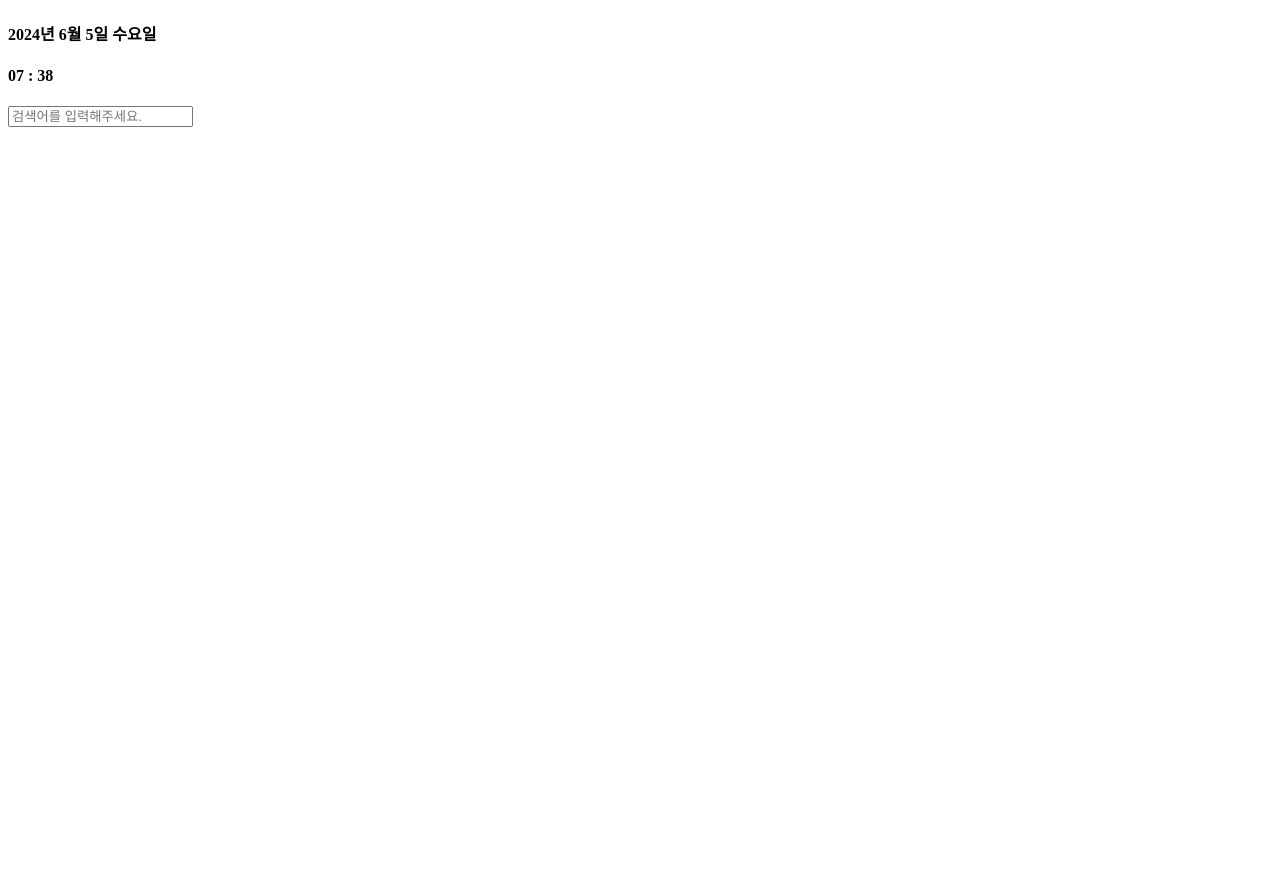
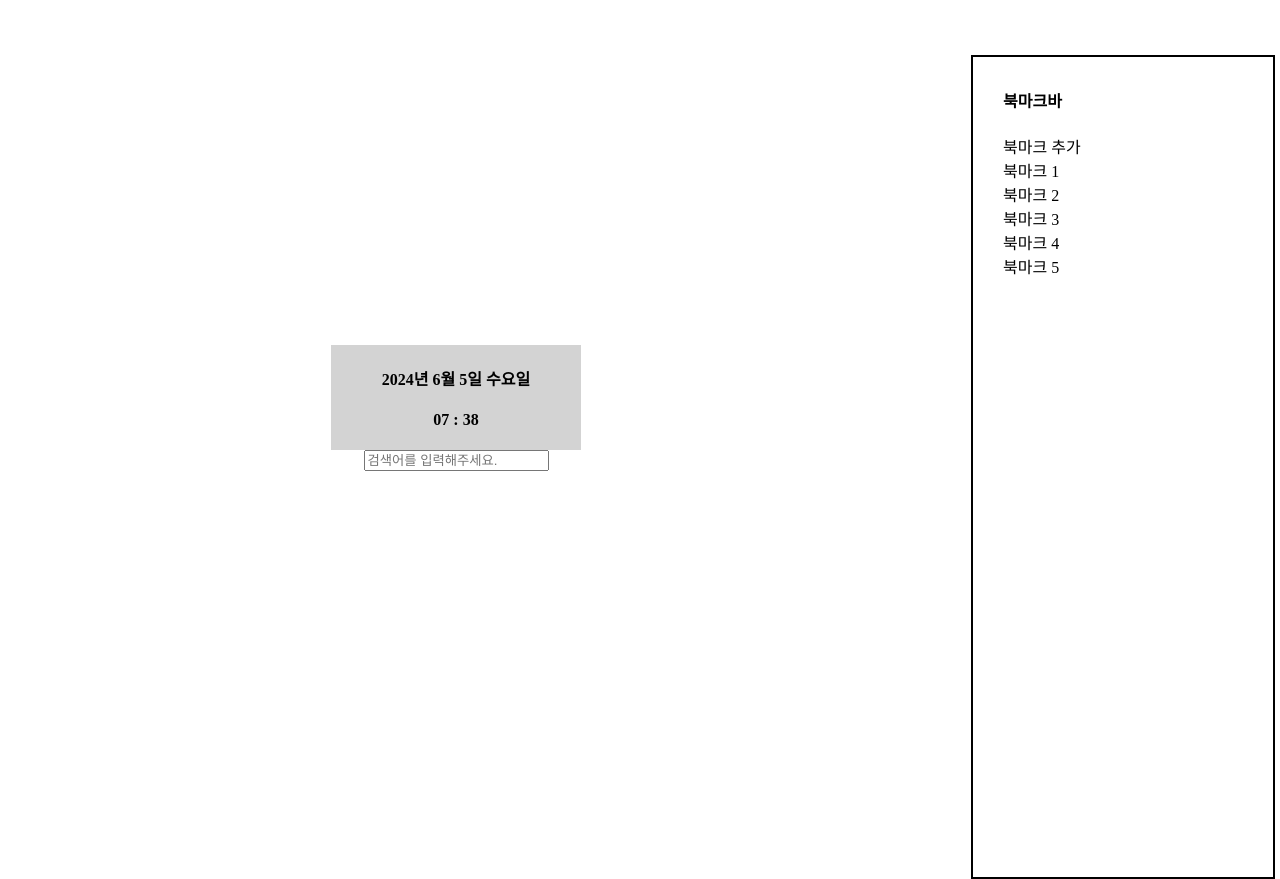
Before and after one commit to Rayched/MyChrome_custom_page, a React (Create React App) app: page / in a window 1280 px wide. Before the commit the page ends 800 px from the top, so only its background shows below. Built offline with nearby package versions, Linux system fonts and the light colour scheme.

Commit message:
styled-components update, 검색창 한글 텍스트 관련 issue 해결

```diff
--- a/package.json
+++ b/package.json
@@ -13,6 +13,7 @@
     "react": "^18.3.1",
     "react-dom": "^18.3.1",
     "react-scripts": "5.0.1",
+    "styled-components": "^6.1.11",
     "typescript": "^4.9.5",
     "web-vitals": "^2.1.4"
   },
--- a/src/App.tsx
+++ b/src/App.tsx
@@ -1,13 +1,52 @@
 import React from 'react';
+import styled from "styled-components";
 import DateTimes from './components/DateTimes';
 import SearchBar from './components/SearchBar';
 
+const MainWrapper = styled.div`
+  display: flex;
+  flex-direction: row;
+`;
+const MainItems = styled.div`
+  display: flex;
+  flex-direction: column;
+  justify-content: center;
+  text-align: center;
+  position: fixed;
+  width: 70%;
+  height: 100%;
+`;
+const Bookmarks = styled.div`
+  border: 2px solid black;
+  margin: 5px;
+  width: 240px;
+  height: 100%;
+  position: absolute;
+  top: 50px; right: 0px;
+  padding: 10px 30px;
+`;
+
 function App() {
   return (
-    <div>
-      <DateTimes />
-      <SearchBar />
-    </div>
+    <MainWrapper>
+      <MainItems>
+        <DateTimes />
+        <SearchBar />
+      </MainItems>
+      <Bookmarks>
+        <h4>북마크바</h4>
+        <div>
+          북마크 추가
+        </div>
+        <div>
+          <div>북마크 1</div>
+          <div>북마크 2</div>
+          <div>북마크 3</div>
+          <div>북마크 4</div>
+          <div>북마크 5</div>
+        </div>
+      </Bookmarks>
+    </MainWrapper>
   );
 }
 
--- a/src/components/DateTimes.tsx
+++ b/src/components/DateTimes.tsx
@@ -1,4 +1,11 @@
 import Clock from "./Clock";
+import styled from "styled-components";
+
+const Clocks = styled.div`
+    background-color: lightgray;
+    width: 250px;
+    margin: 0 auto;
+`;
 
 function DateTimes(){
     const Times = new Date();
@@ -13,10 +20,14 @@ function DateTimes(){
     const day = Times.getDay();
 
     return (
-        <div>
-            <h4>{Year}년 {Month}월 {date}일 {Days[day]}요일</h4>
-            <Clock />
-        </div>
+        <Clocks>
+            <div>
+                <h4>{Year}년 {Month}월 {date}일 {Days[day]}요일</h4>
+            </div>
+            <div>
+                <Clock />
+            </div>
+        </Clocks>
     );
 }
 
--- a/src/components/SearchBar.tsx
+++ b/src/components/SearchBar.tsx
@@ -1,24 +1,34 @@
 import { KeyboardEvent, useState } from "react";
+import styled from "styled-components";
+
+const SearchBars = styled.input.attrs(
+    {
+        type: "text",
+        placeholder: "검색어를 입력해주세요."
+    }
+)`
+    border: 3px solid black;
+`;
 
 function SearchBar(){
     const [Keyword, setKeyword] = useState("");
 
     //Input 요소에 입력된 텍스트를 state에 저장
-    const getKeywords = (event: any) => {
-        setKeyword(event.target.value);
+    const getKeywords = (event: React.ChangeEvent<HTMLInputElement>) => {
+        const {currentTarget: {value},} = event;
+        setKeyword(value);
     }
 
-    //검색어에 대한 구글 검색 결과를 요청하는 함수
     const ShowResult = () => {
-        let SearchWord = Keyword;
-        window.location.href = `https://www.google.com/search?q=${SearchWord}&sourceid=chrome&ie=UTF-8`;
+        console.log(Keyword);
+        window.location.href = `https://www.google.com/search?q=${Keyword}`;
         setKeyword("");
     }
 
-    //Enter키를 누르면 특정 logic 실행
+    //Enter키를 누르면, state에 저장된 검색어로
+    //구글 검색을 시도하는 함수 EnterKeys
     const EnterKeys = (event: KeyboardEvent) => {
-        if(event.code === "Enter"){
-            console.log(Keyword);
+        if(event.code === "Enter" && event.nativeEvent.isComposing === false){
             ShowResult();
         }
     }
@@ -28,12 +38,60 @@ function SearchBar(){
             <input
                 type="text"
                 placeholder="검색어를 입력해주세요."
-                value={Keyword}
                 onChange={getKeywords}
                 onKeyDown={EnterKeys}
+                value={Keyword}
             />
         </div>
     );
 }
 
 export default SearchBar;
+
+
+/**
+ * issue / 2024.06.22
+ *
+ * 검색창에 한글을 입력했을 때
+ * 앞 글자는 잘리고, 마지막 글자만 검색되는 오류 확인하였음.
+ *
+ * 한글만 이렇고, 영어는 문제 없음
+ *
+ * input에 입력한 텍스트를 state에 저장하는 과정에서
+ * 문제가 있는 것 같다...
+ *
+ * 당장은 해결을 할 수 있는 마땅한 방법이 떠오르지는 않는다
+ * 일단은 보류 처리하고, 방법을 찾으면 그때 수정하도록 하자!!
+ *
+ * 입력한 텍스트가 state에 어떻게 전송되는 지를 확인했는데
+ * 예를 들어서 '테스트'라는 텍스트를 입력하면
+ * 처음엔 '테스트'라는 텍스트가 그대로 state에 저장되지만
+ * 이후에 커서가 있던 부분인 '트' 부분이 다시 state에 저장된다
+ * 즉, state에 입력 값을 저장하는 현상이 두 번 일어나기에
+ * 이러한 문제가 발생하는 것이다
+ *
+ * 근본적인 원인을 키워드로 구글링 시도
+ * 다행히 좋은 solution을 찾았고 바로 적용을 시도
+ * state에 입력 값을 두번 저장하는 일 없이
+ * 처음 입력 값이 저장되고, 이후 추가 저장되는 경우가 없어졌다
+ *
+ * Enterkey 함수 실행 시 실행할 조건문의 조건식을
+ * 아래와 같이 수정하는 것으로 해결하였다
+ *
+ * Before
+ * 'event.code === "Enter"
+ *
+ * After
+ * 'event.code === "Enter" && event.nativeEvent.isComposing === false'
+ *
+ * 여기서 기존 조건문에 추가된 부분에 대해서는
+ * 원리를 파악하지 못했다.
+ * 방금 막 본 Solution을 적용'만'했을 뿐이지
+ * 원리를 이해한 상태에서 적용한 경우는 아니기 때문이다.
+ *
+ * 역시 뭐라도 만들다보면 그 과정에서 모르는게 나오고
+ * 그걸 알아가는 과정 자체가 생각보다 달달하다.
+ * 그냥 무지성으로 공부하던 것보다는 효율적이다.
+ * 결론은 '이론 공부'와 '실습', 이 두가지를 잘 조합해서
+ * 최상의 시너지를 발생시켜야 한다는 것이다.
+ */
```
Also changed, not shown: 1 other file (tests, documents, lock files or other folders).
